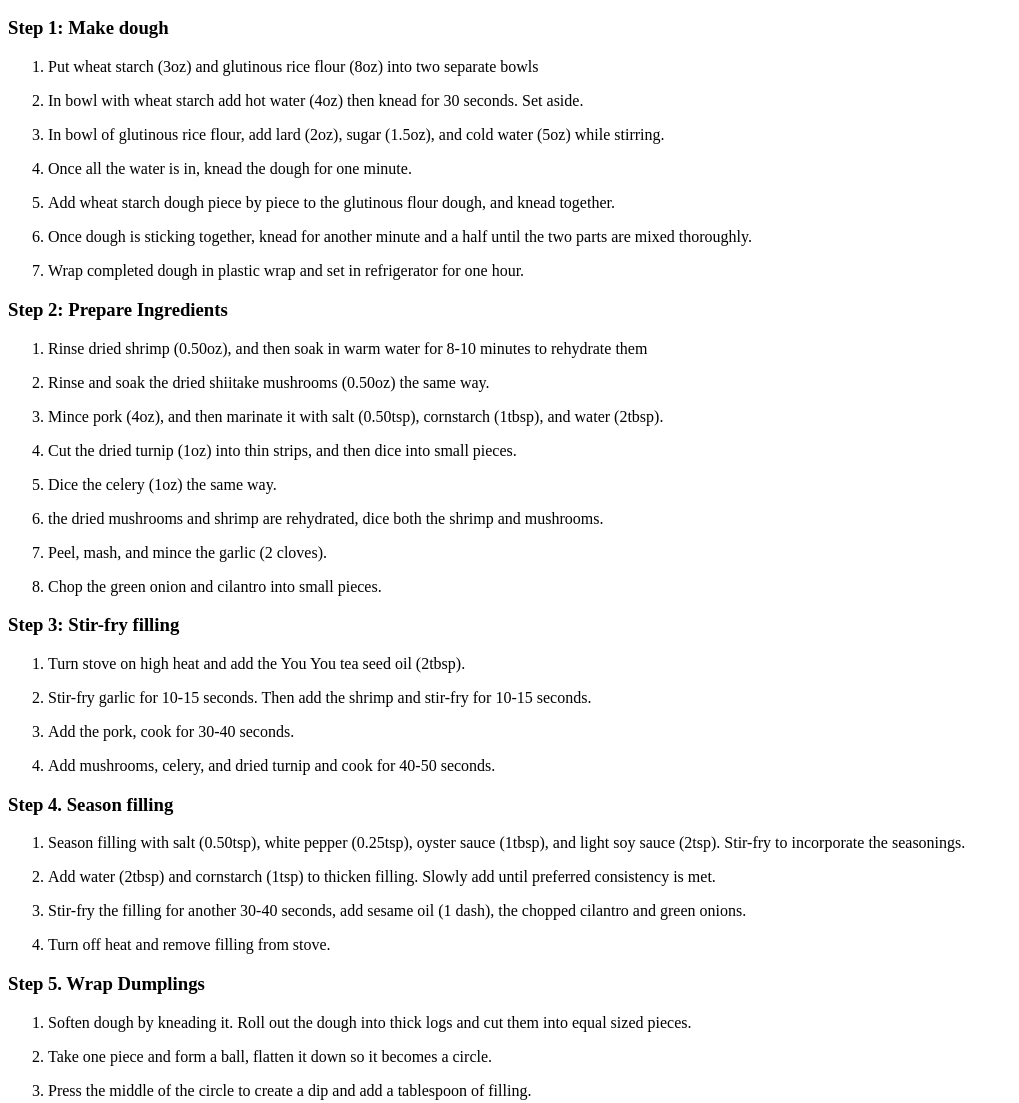
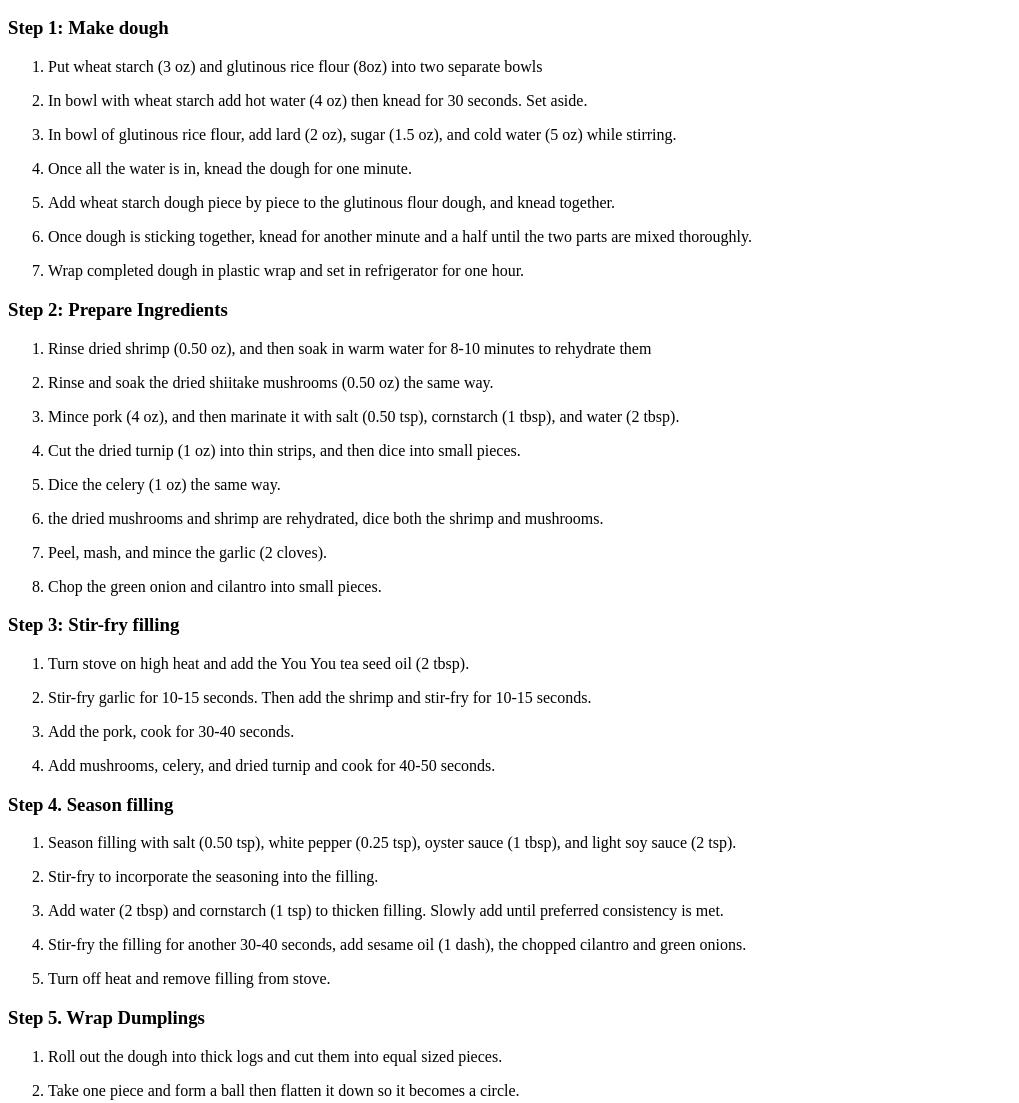
Before and after one commit to stnayrb/odin-recipes, a plain HTML site: page recipes/ham-sui-gok.html in a window 1280 px wide. Shown: the part 2027-3130 px from the top of the page, without its empty margins (0-1019 px from the left). Drawn offline with Linux system fonts and the light colour scheme.

```diff
--- a/recipes/ham-sui-gok.html
+++ b/recipes/ham-sui-gok.html
@@ -57,9 +57,9 @@
   <h2>Cooking Directions</h2>
   <h3>Step 1: Make dough</h3>
   <ol>
-    <li><p>Put wheat starch (3oz) and glutinous rice flour (8oz) into two separate bowls</p></li>
-    <li><p>In bowl with wheat starch add hot water (4oz) then knead for 30 seconds. Set aside.</p></li>
-    <li><p>In bowl of glutinous rice flour, add lard (2oz), sugar (1.5oz), and cold water (5oz) while stirring.</p></li>
+    <li><p>Put wheat starch (3 oz) and glutinous rice flour (8oz) into two separate bowls</p></li>
+    <li><p>In bowl with wheat starch add hot water (4 oz) then knead for 30 seconds. Set aside.</p></li>
+    <li><p>In bowl of glutinous rice flour, add lard (2 oz), sugar (1.5 oz), and cold water (5 oz) while stirring.</p></li>
     <li><p>Once all the water is in, knead the dough for one minute.</p></li>
     <li><p>Add wheat starch dough piece by piece to the glutinous flour dough, and knead together.</p></li>
     <li><p>Once dough is sticking together, knead for another minute and a half until the two parts are mixed thoroughly.</p></li>
@@ -67,33 +67,34 @@
   </ol>
   <h3>Step 2: Prepare Ingredients</h3>
   <ol>
-    <li><p>Rinse dried shrimp (0.50oz), and then soak in warm water for 8-10 minutes to rehydrate them</p></li>
-    <li><p>Rinse and soak the dried shiitake mushrooms (0.50oz) the same way.</p></li>
-    <li><p>Mince pork (4oz), and then marinate it with salt (0.50tsp), cornstarch (1tbsp), and water (2tbsp).</p></li>
-    <li><p>Cut the dried turnip (1oz) into thin strips, and then dice into small pieces.</p></li>
-    <li><p>Dice the celery (1oz) the same way.</p></li>
+    <li><p>Rinse dried shrimp (0.50 oz), and then soak in warm water for 8-10 minutes to rehydrate them</p></li>
+    <li><p>Rinse and soak the dried shiitake mushrooms (0.50 oz) the same way.</p></li>
+    <li><p>Mince pork (4 oz), and then marinate it with salt (0.50 tsp), cornstarch (1 tbsp), and water (2 tbsp).</p></li>
+    <li><p>Cut the dried turnip (1 oz) into thin strips, and then dice into small pieces.</p></li>
+    <li><p>Dice the celery (1 oz) the same way.</p></li>
     <li><p>the dried mushrooms and shrimp are rehydrated, dice both the shrimp and mushrooms.</p></li>
     <li><p>Peel, mash, and mince the garlic (2 cloves).</p></li>
     <li><p>Chop the green onion and cilantro into small pieces.</p></li>
   </ol>
   <h3>Step 3: Stir-fry filling</h3>
   <ol>
-    <li><p>Turn stove on high heat and add the You You tea seed oil (2tbsp).</p></li>
+    <li><p>Turn stove on high heat and add the You You tea seed oil (2 tbsp).</p></li>
     <li><p>Stir-fry garlic for 10-15 seconds. Then add the shrimp and stir-fry for 10-15 seconds.</p></li>
     <li><p>Add the pork, cook for 30-40 seconds.</p></li>
     <li><p>Add mushrooms, celery, and dried turnip and cook for 40-50 seconds.</p></li>
   </ol>
   <h3>Step 4. Season filling</h3>
   <ol>
-    <li><p>Season filling with salt (0.50tsp), white pepper (0.25tsp), oyster sauce (1tbsp), and light soy sauce (2tsp). Stir-fry to incorporate the seasonings.</p></li>
-    <li><p>Add water (2tbsp) and cornstarch (1tsp) to thicken filling. Slowly add until preferred consistency is met.</p></li>
+    <li><p>Season filling with salt (0.50 tsp), white pepper (0.25 tsp), oyster sauce (1 tbsp), and light soy sauce (2 tsp).</p></li>
+    <li><p>Stir-fry to incorporate the seasoning into the filling.</p></li>
+    <li><p>Add water (2 tbsp) and cornstarch (1 tsp) to thicken filling. Slowly add until preferred consistency is met.</p></li>
     <li><p>Stir-fry the filling for another 30-40 seconds, add sesame oil (1 dash), the chopped cilantro and green onions.</p></li>
     <li><p>Turn off heat and remove filling from stove.</p></li>
   </ol>
   <h3>Step 5. Wrap Dumplings</h3>
   <ol>
-    <li><p>Soften dough by kneading it. Roll out the dough into thick logs and cut them into equal sized pieces.</p></li>
-    <li><p>Take one piece and form a ball, flatten it down so it becomes a circle.</p></li>
+    <li><p>Roll out the dough into thick logs and cut them into equal sized pieces.</p></li>
+    <li><p>Take one piece and form a ball then flatten it down so it becomes a circle.</p></li>
     <li><p>Press the middle of the circle to create a dip and add a tablespoon of filling.</p></li>
     <li><p>Pinch the open edges of the dough together over the filling to seal. Take care to wrap tightly around the filling to minimize the amount of air inside.</p></li>
     <li><p>Rolle the closed dumpling back and forth in your hands to smooth the seam.</p></li>
```
Also changed, not shown: index.html (+8 -1 lines), recipes/kimchi-soondubu-jjigae.html (+2 -2 lines), recipes/recipe-img/landing-page-food-img.jpeg (added).
